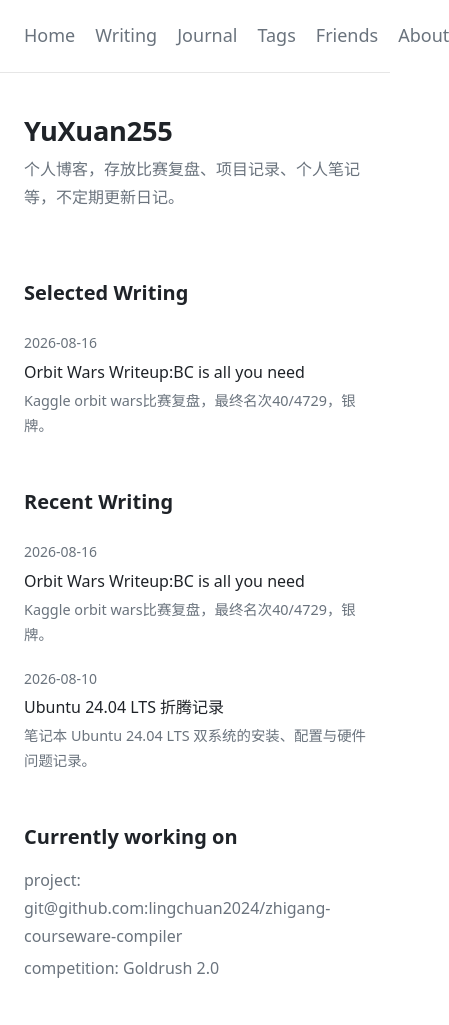
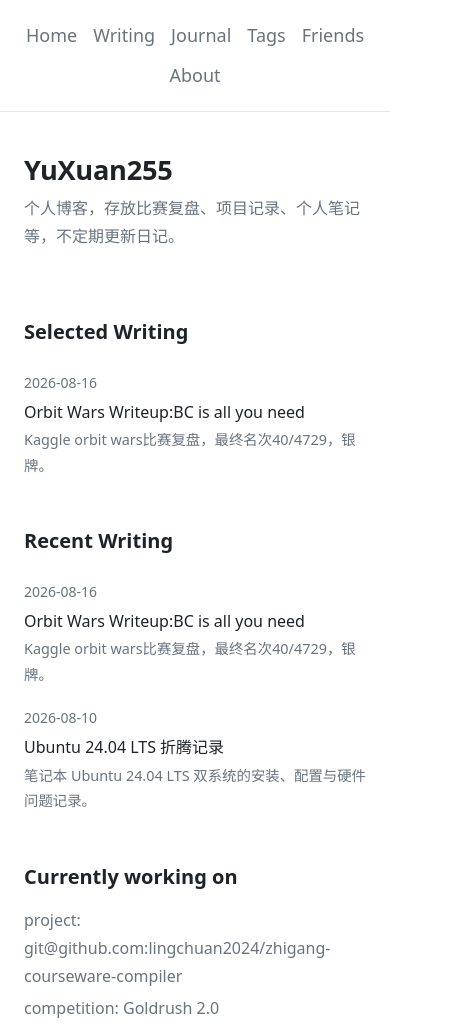
Before and after one commit to YuXuan255/yuxuan255.github.io, an Astro site: page / in a window 390 px wide. Shown: the top 1025 px of the page, 449 px wide, since content can reach past the window. Built offline with nearby package versions, Linux system fonts and the light colour scheme; Astro itself is replaced by a stand-in of ours; some packages are replaced by stand-ins of ours.

Commit message:
fix: wrap nav on mobile

```diff
--- a/src/styles/global.css
+++ b/src/styles/global.css
@@ -592,6 +592,12 @@ img {
     gap: 0.5rem;
   }
 
+  .site-nav {
+    flex-wrap: wrap;
+    justify-content: center;
+    gap: 0.5rem 1rem;
+  }
+
   .article-list li {
     flex-direction: column;
     gap: 0.15rem;
```
